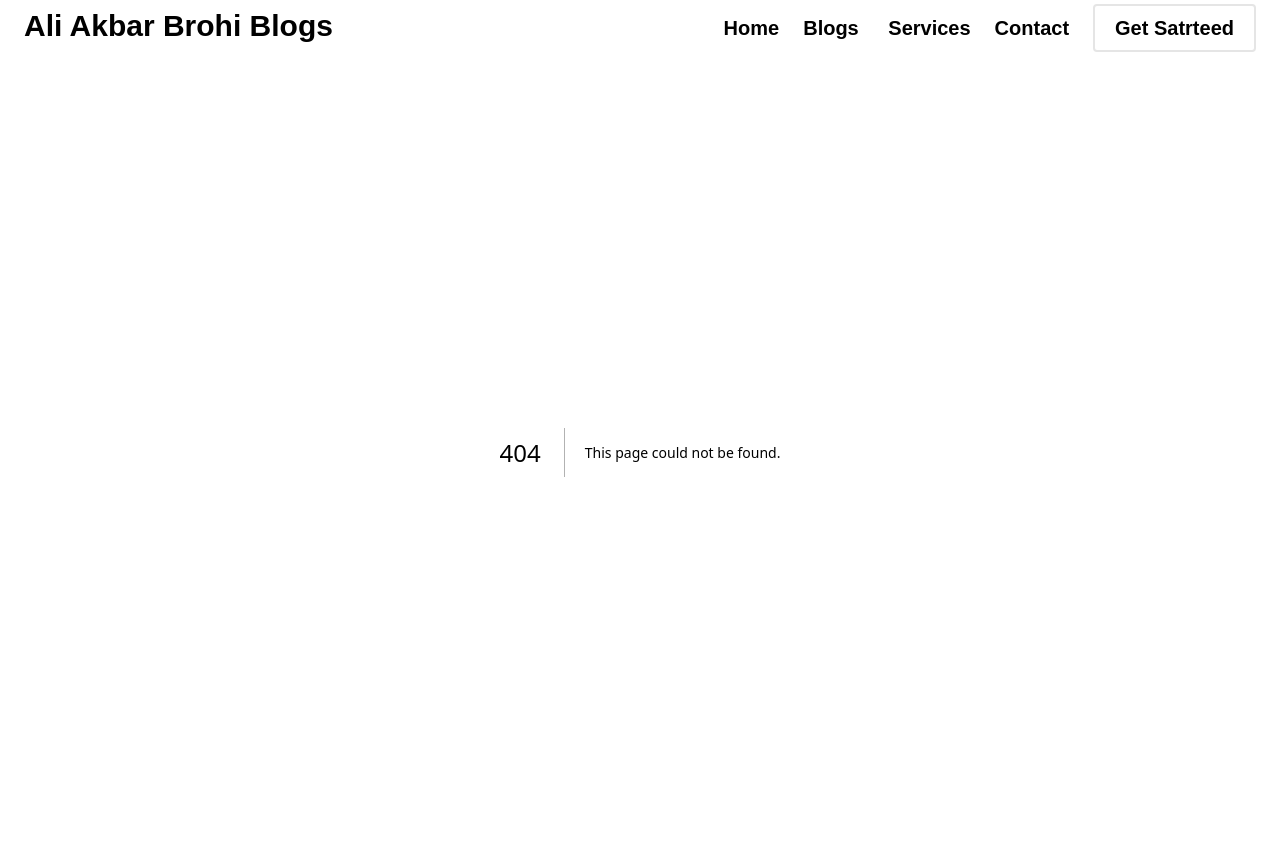
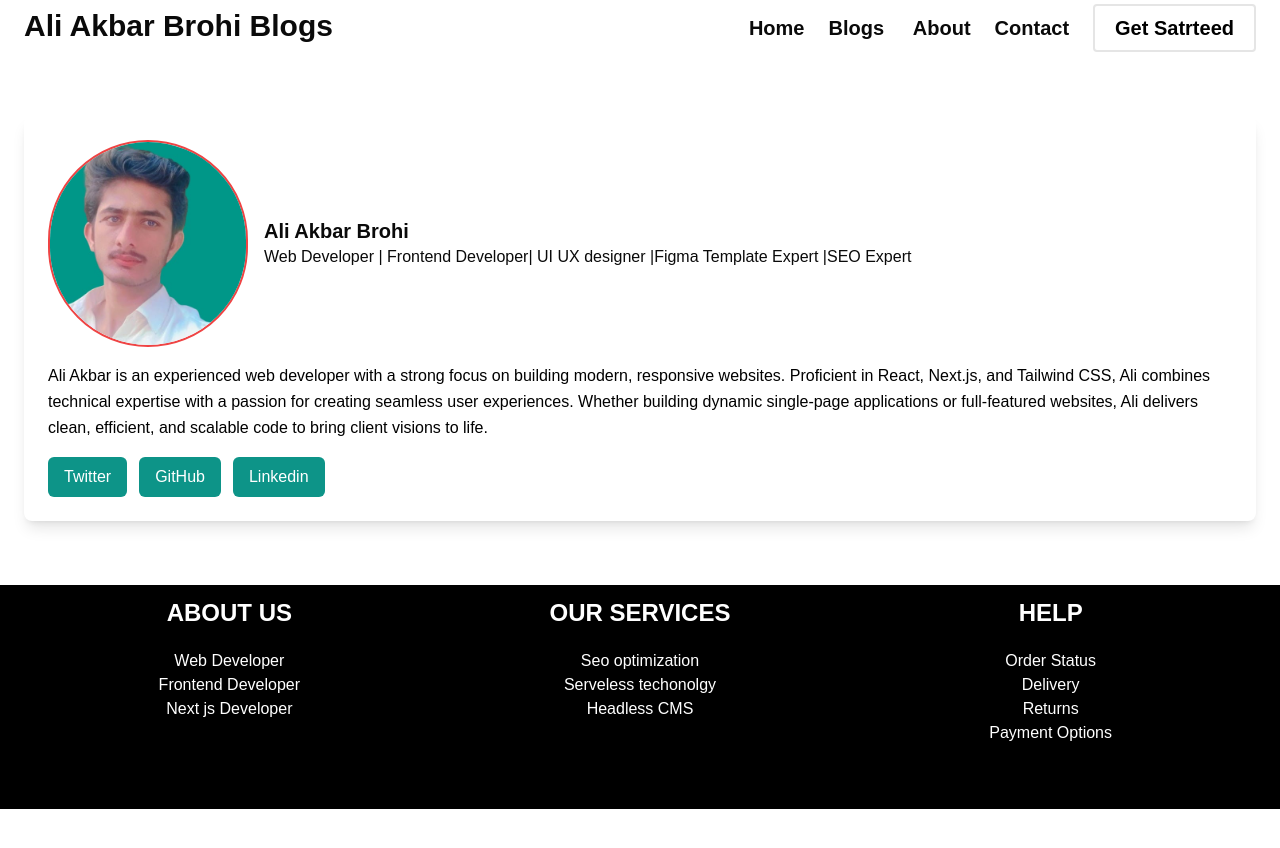
Before and after one commit to AliAkbarBrohiWebDeveloper/blog-website, a Next.js app: page /about in a window 1280 px wide. Before the commit this address had no page. Shown: the top 848 px of the page. After the commit the page ends 809 px from the top, so only its background shows below. Built offline with nearby package versions, Linux system fonts and the light colour scheme.

Commit message:
adding blog project

```diff
--- a/src/app/Pages/[id]/page.tsx
+++ b/src/app/Pages/[id]/page.tsx
@@ -11,17 +11,17 @@ import Link from "next/link"
 const details = [
   {
     id: "1",
-    title: "Mastring Html",
+    title: "",
     image: "/html.png",
     description: "HTML (HyperText Markup Language) is the standard language used to create and design webpages on the internet. It provides the basic structure for web pages by using a system of tags and attributes. HTML is responsible for defining the content and layout of a page, such as headings, paragraphs, images, links, forms, and more.",
-    home: "Back to Home Page"
+
   },
   {
     id: "2",
     title: "Css",
     image: "/css.png",
     description: "CSS (Cascading Style Sheets) is a stylesheet language used to control the presentation and layout of HTML elements on a webpage. It allows web developers to separate the structure of a webpage (defined by HTML) from its visual design, making the page more flexible and easier to maintain. CSS provides a range of properties to modify various aspects of a webpage, such as colors, fonts, spacing, positioning, and responsiveness. By using CSS, developers can create aesthetically pleasing designs and ensure that web content is displayed consistently across different devices and screen sizes.",
-    home: "Back to Home Page"
+
   },
 
 {
@@ -30,7 +30,7 @@ const details = [
    title:"Data Marketing",
    image:"/Ai.png",
      description:"Artificial Intelligence (AI) refers to the development of computer systems and software capable of performing tasks that typically require human intelligence. These tasks include learning from data (machine learning), recognizing speech and images, understanding natural language, making decisions, and solving complex problems. AI has a wide range of applications across various industries, such as healthcare, finance, transportation, and entertainment, enhancing efficiency, accuracy, and automation. As AI continues to evolve, it holds the potential to revolutionize industries, improve daily life, and tackle global challenges. However, it also raises ethical questions about job displacement, privacy, and the control of advanced technologies.",
-     home:"Back to Home Page"
+
 
 
   },
@@ -41,7 +41,7 @@ const details = [
     title:"Agentic Ai",
     image:"/Agi.png",
     description:"Agentic AI represents a major advancement in artificial intelligence, where machines can make decisions and take actions autonomously based on their learned experiences. Unlike traditional AI, which requires human input, agentic AI can independently navigate and adapt to complex environments. This makes it highly useful in fields like robotics, healthcare, and finance, where it can solve problems and optimize processes without constant supervision. In healthcare, agentic AI can analyze data to diagnose and suggest treatments, while in finance, it can manage investments and detect fraud. While offering vast potential, agentic AI also raises concerns about safety, accountability, and ethical implications. Its ability to learn and act autonomously makes it a powerful tool for innovation across industries..",
-     home:"Back to Home Page"
+
 
 
   },
@@ -52,10 +52,10 @@ const details = [
 {
 
   id:"5",
-  title:"Agentic Ai",
+  title:"Generative Ai",
   image:"/genai.png",
   description:"Generative AI refers to a class of artificial intelligence models designed to create new content, such as text, images, music, and videos, by learning patterns and structures from existing data. Unlike traditional AI, which typically classifies or analyzes data, generative AI produces original outputs that resemble the data it has been trained on. This technology powers applications like chatbots, text-to-image generators, and even deepfake creation. In industries such as entertainment, marketing, and design, generative AI is revolutionizing content creation by automating processes and offering new creative possibilities. However, it also raises concerns regarding the potential misuse of generated content, such as misinformation or copyright violations, highlighting the need for ethical guidelines and regulations. As generative AI continues to evolve, it is reshaping how we interact with technology and creating innovative ways to produce and consume digital content..",
-   home:"Back to Home Page"
+
 
 
 },
@@ -64,10 +64,10 @@ const details = [
 {
 
   id:"6",
-  title:"Agentic Ai",
+  title:"Metaverse",
   image:"/metaverse.png",
   description:"The metaverse is an immersive, virtual universe that combines elements of augmented reality (AR), virtual reality (VR), and the internet to create interconnected digital environments. It enables users to interact with each other and digital objects in real time, often through avatars, across various virtual spaces. The metaverse has the potential to transform entertainment, work, education, and social interactions by providing experiences that blur the lines between the physical and digital worlds. Users can attend virtual events, shop, collaborate in virtual offices, or explore digital worlds, all from their devices. As technology advances, the metaverse is poised to reshape how we connect, create, and experience digital content, offering endless possibilities for innovation. However, it also raises important questions about privacy, data security, and the impact on mental health, as individuals increasingly engage in virtual spaces.",
-   home:"Back to Home Page"
+
 
 
 },
@@ -78,10 +78,10 @@ const details = [
 {
 
   id:"7",
-  title:"Agentic Ai",
+  title:"Predictive  Ai",
   image:"/predictive.png",
   description:"Predictive AI refers to the use of machine learning and statistical algorithms to analyze historical data and predict future outcomes or behaviors. By recognizing patterns and trends in large datasets, predictive AI can forecast everything from customer behavior and market trends to equipment failures and disease outbreaks. This type of AI is widely used across industries, including retail, healthcare, finance, and manufacturing, to enhance decision-making and improve efficiency. For example, in healthcare, predictive AI can help anticipate patient needs or identify potential health risks, while in finance, it can predict market fluctuations or credit risks. The ability to make accurate predictions enables organizations to take proactive measures, reduce risks, and optimize operations. However, challenges such as data quality, bias, and the ethical implications of relying on predictions for critical decisions remain key considerations in the development of predictive AI systems.",
-   home:"Back to Home Page"
+
 
 
 },
@@ -95,7 +95,7 @@ const details = [
   title:"Java Script",
   image:"/java.png",
   description:"JavaScript is a versatile, high-level programming language primarily used for creating interactive and dynamic content on websites. As one of the core technologies of web development, alongside HTML and CSS, JavaScript enables developers to add features like interactive forms, animations, and real-time updates to web pages. It is a client-side language, meaning it runs directly in the user's browser, allowing for faster responses and a more seamless user experience. JavaScript is also used on the server side through frameworks like Node.js, expanding its utility beyond front-end development. With its rich ecosystem of libraries and frameworks, such as React and Angular, JavaScript has become essential for building modern web applications. Its wide adoption across the tech industry ensures that mastering JavaScript is a valuable skill for developers. The language .",
-   home:"Back to Home Page"
+
 
 
 },
@@ -106,7 +106,7 @@ const details = [
   title:"Type Script",
   image:"/type.png",
   description:"TypeScript is a superset of JavaScript that introduces static typing, enabling developers to catch errors early during development. By adding type annotations and defining variables, functions, and objects with specific types, TypeScript improves code readability, maintainability, and scalability. It compiles down to plain JavaScript, ensuring compatibility with all browsers and JavaScript environments. TypeScript also provides powerful tools like autocompletion, type inference, and advanced refactoring capabilities, making it ideal for large-scale applications. Widely used in frameworks like Angular, React, and Vue, TypeScript enhances developer productivity and reduces runtime errors. The language offers strong integration with modern development environments and a growing community. As web applications become more complex, TypeScript's ability to provide structure and error prevention makes it increasingly popular among developers .",
-   home:"Back to Home Page"
+
 
 
 },
@@ -163,7 +163,7 @@ const IDpage = ({ params }: { params: Promise<{ id: string }> }) => {
         </div>
 
         <div className="mt-11">
-          <Link href="/" className="px-6 py-3 bg-teal-500 text-white mt-7">{post.home}</Link>
+
         </div>
 
         <Comment postid={post.id} />
--- /dev/null
+++ b/src/app/about/page.tsx
@@ -0,0 +1,54 @@
+import Image from 'next/image'
+import React from 'react'
+
+import Link from 'next/link'
+import Wrapper from '@/components/shareable/Wrapper'
+
+function Author() {
+  return (
+
+    <Wrapper>
+    <main className='shadow-lg  bg-white rounded-lg  p-6 mt-16'>
+        <div className='flex items-center'>
+
+<Image src={'/author.jpg'} alt='Author-profile' height={200} width={200} className='rounded-full  object-cover border-2 border-red-500 mr-4'/>
+
+
+<div>
+<h3 className='text-xl font-bold '>Ali Akbar Brohi</h3>
+<p>Web Developer | Frontend Developer| UI UX designer |Figma Template Expert |SEO Expert </p>
+
+
+</div>
+
+        </div>
+
+        <p className='mt-4 text-black leading-relaxed'>
+
+Ali Akbar is an experienced web developer with a strong focus on building modern, responsive websites. Proficient in React, Next.js, and Tailwind CSS, Ali combines technical expertise with a passion for creating seamless user experiences. Whether building dynamic single-page applications or full-featured websites, Ali delivers clean, efficient, and scalable code to bring client visions to life. </p>
+
+<div className='mt-4 flex space-x-3'>
+
+    <a href="#" className='px-4 py-2 text-white bg-teal-600 rounded-md hover:bg-teal-700'>
+
+Twitter
+
+    </a>
+
+    <Link href={'https://github.com/AliAkbarBrohiWebDeveloper/blog-website.git'}  className='px-4 py-2 text-white bg-teal-600 rounded-md hover:bg-teal-700'> GitHub</Link>
+
+
+<Link href={'https://www.linkedin.com/in/ali-akbar-brohi-510971300/'}  className='px-4 py-2 text-white bg-teal-600 rounded-md hover:bg-teal-700'> Linkedin</Link>
+
+</div>
+
+
+
+
+
+    </main>
+    </Wrapper>
+  )
+}
+
+export default Author
--- /dev/null
+++ b/src/app/contact/page.tsx
@@ -0,0 +1,28 @@
+
+import Wrapper from '@/components/shareable/Wrapper'
+import React from 'react'
+
+const page = () => {
+  return (
+    <Wrapper>
+    <div>
+        <section className='max-w-[600px] mt-12 p-2 bg-white  border-2 mx-0 md:mx-64 ' data-aos="flip-left">
+        <h3 className='text-2xl font-bold '>Contact Us</h3>
+<form action="">
+    <input type="text" placeholder='Full Name' required className='w-[100%] mt-3 border-2 rounded-lg ' />
+    <input type="email" placeholder=' Email Addreess' required  className='w-[100%] mt-3 border-2 rounded-lg'/>
+    <input type="text"  placeholder='Phone Number' required className='w-[100%] mt-3 border-2 rounded-lg'/>
+    <textarea name="" id="" placeholder=' Your Message' rows={5} required className='w-[100%] mt-3 border-2 rounded-lg '></textarea>
+    <button type='submit' className='px-6 py-2 mt-3 bg-red-500 hover:bg-blue-500 text-white cursor-pointer w-[100%] rounded-lg hover:scale-105 duration-300 text-center'>Send Message</button>
+
+
+
+</form>
+
+</section>
+    </div>
+    </Wrapper>
+  )
+}
+
+export default page
--- a/src/app/layout.tsx
+++ b/src/app/layout.tsx
@@ -2,6 +2,7 @@ import type { Metadata } from "next";
 import localFont from "next/font/local";
 import "./globals.css";
 import Header from "@/components/layout/header";
+import Footer from "@/components/layout/Footer";
 
 const geistSans = localFont({
   src: "./fonts/GeistVF.woff",
@@ -31,6 +32,7 @@ export default function RootLayout({
       >
         <Header/>
         {children}
+        <Footer/>
       </body>
     </html>
   );
--- a/src/app/page.tsx
+++ b/src/app/page.tsx
@@ -1,16 +1,21 @@
 import Author from '@/components/widjets/Author'
+
 import Feature from '@/components/widjets/Feature'
-// import Comment from '@/components/widjets/Comment'
-import Mega from '@/components/widjets/Mega'
+
+
+
 import React from 'react'
+import MegaPage from './blog/page'
 
 const page = () => {
   return (
     <div>
       <Feature/>
-<Mega/>
+
+<MegaPage/>
+
 <Author/>
-{/* <Comment /> */}
+
 
 
 
--- a/src/components/layout/Footer.tsx
+++ b/src/components/layout/Footer.tsx
@@ -0,0 +1,48 @@
+import React from 'react'
+
+function Footer() {
+  return (
+    <footer className='grid grid-cols-1 md:grid-cols-3 md:text-center mt-16 bg-black text-white h-[500px] md:h-56 w-auto px-6'>
+<div className='mt-3'>
+
+<ul>
+
+
+    <li className='text-2xl font-bold'>ABOUT US</li>
+    <li className='mt-5'>Web Developer</li>
+    <li>Frontend Developer</li>
+    <li>Next js Developer</li>
+</ul>
+
+
+</div>
+<div className='mt-3'>
+<ul>
+    <li className='text-2xl font-bold'>OUR SERVICES</li>
+    <li className='mt-5'> Seo optimization</li>
+    <li>Serveless techonolgy</li>
+    <li>Headless CMS</li>
+</ul>
+
+</div>
+<div className='mt-3'>
+    <ul>
+        <li className='text-2xl font-bold'>HELP</li>
+        <li className='mt-5'>
+Order Status</li>
+<li>Delivery
+</li>
+<li>Returns
+</li>
+<li>Payment Options
+</li>
+    </ul>
+</div>
+
+
+
+    </footer>
+  )
+}
+
+export default Footer
--- a/src/components/layout/header.tsx
+++ b/src/components/layout/header.tsx
@@ -26,9 +26,9 @@ const Header = () => {
 
 <li className='space-x-6 text-xl font-bold hidden md:block'>
 <Link href={'/'}> Home</Link>
-<Link href={'/blogs'}>Blogs</Link>
-<Link href={'/services'}> Services</Link>
-<Link href={'/contact'}>Contact</Link>
+<Link href={'blog'}>Blogs</Link>
+<Link href={'about'}> About</Link>
+<Link href={'contact'}>Contact</Link>
 
 <button className='px-5 py-2 border-2 text-black  rounded-sm active:bg-black active:text-white active:scale-105 duration-300 mt-1'>Get Satrteed</button>
 
@@ -48,8 +48,8 @@ const Header = () => {
       <SheetDescription>
       <li className='flex flex-col gap-y-6 text-2xl font-bold'>
 <Link href={'/'}> Home</Link>
-<Link href={'/blogs'}>Blogs</Link>
-<Link href={'/services'}> Services</Link>
+<Link href={'/blog'}>Blogs</Link>
+<Link href={'/about'}> About</Link>
 <Link href={'/contact'}>Contact</Link>
 
 
--- a/src/components/widjets/BlogCard.tsx
+++ b/src/components/widjets/BlogCard.tsx
@@ -2,6 +2,7 @@
 import React from 'react';
 import { Card, CardContent, CardTitle } from "@/components/ui/card";
 import Image from 'next/image';
+import Link from 'next/link';
 
 interface BlogI {
   post: { id: string; title: string; description: string; date: string; imageUrl: string };
@@ -33,12 +34,12 @@ function BlogCard({ post, isDarkbackground }: BlogI) {
         </p>
 
 
-        <a
+        <Link
           href={`/Pages/${post.id}`}
           className={`w-full px-6 py-3 text-white bg-blue-600 rounded text-center font-bold hover:bg-blue-500 ${isDarkbackground ? 'bg-black hover:bg-red-600' : 'bg-black hover:bg-red-600'}`}
         >
           Read more
-        </a>
+        </Link>
       </div>
     </Card>
   );
```
Also changed, not shown: src/app/blog/page.tsx (renamed from src/components/widjets/Mega.tsx, +6 -5 lines).
